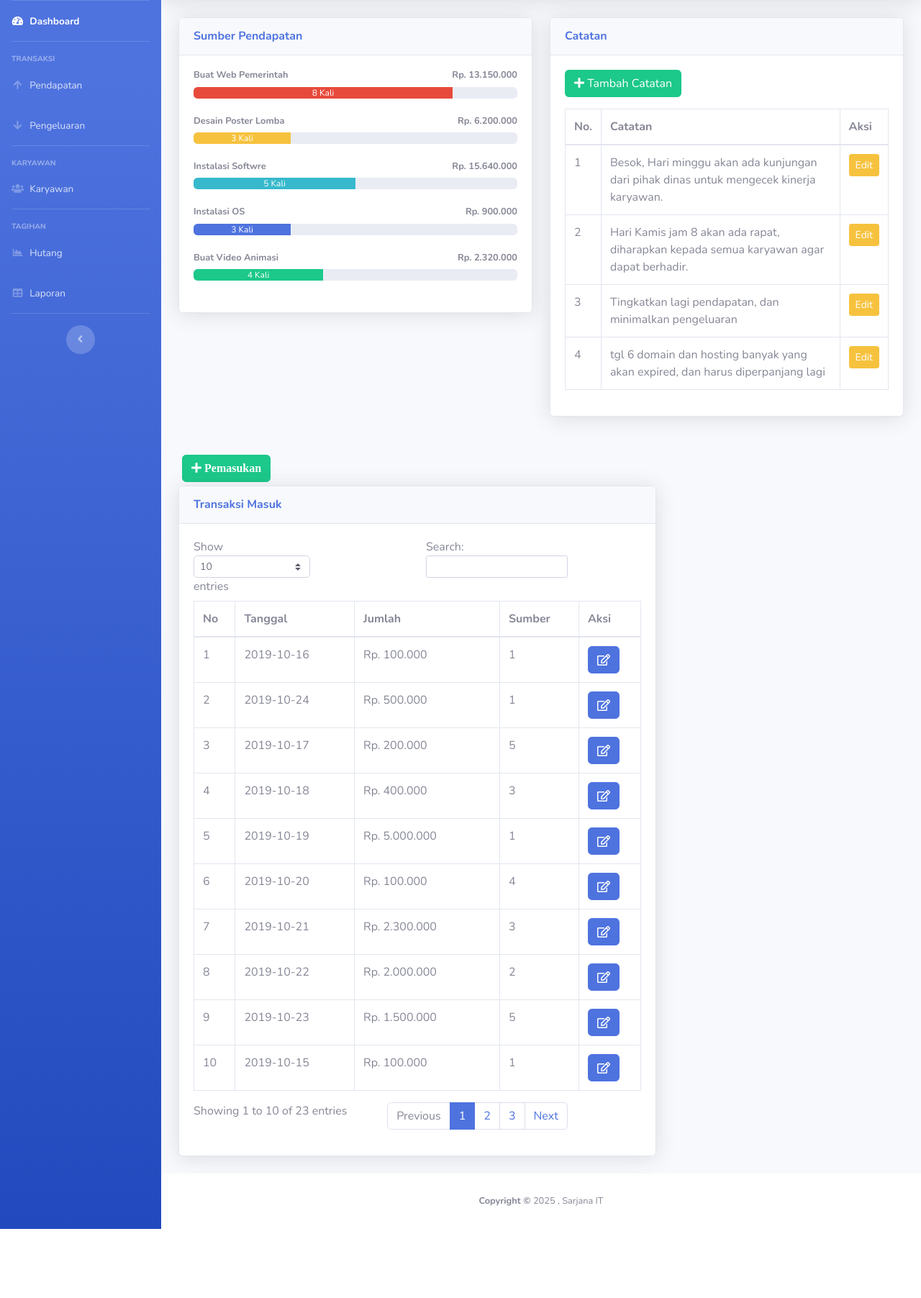
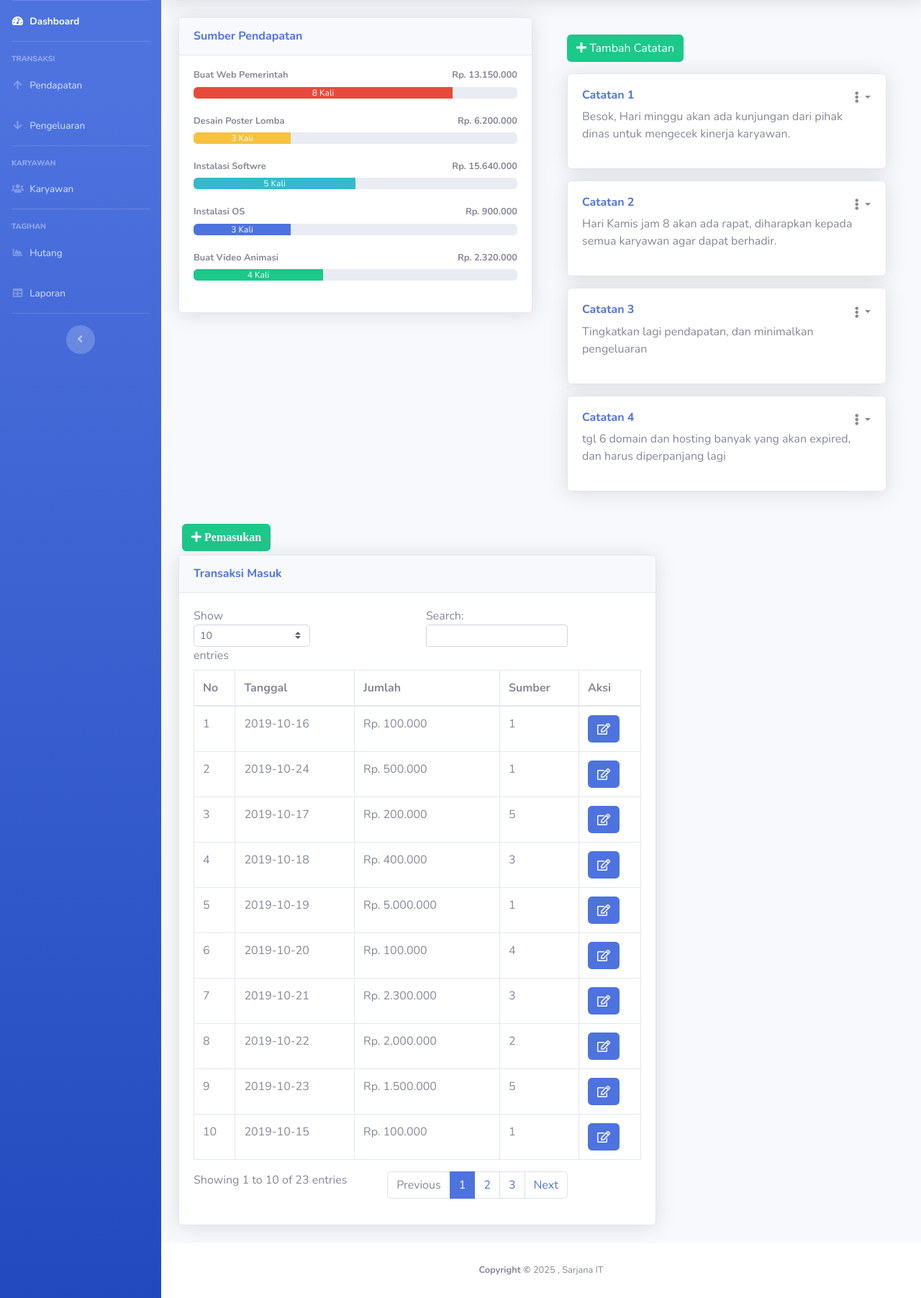
Before and after one commit to dheafareza/Capstone, a PHP site: page /pendapatan.php in a window 1280 px wide. Shown: the part 70-1874 px from the top of the page at 72% size. Before the commit the page ends 1778 px from the top, so only its background shows below. Run offline with PHP 8.4, Linux system fonts and the light colour scheme; a user stored in the database is signed in; data comes from the database, SQL or seed files in the repository.

Commit message:
[update] fitur-catatan

```diff
--- a/pendapatan.php
+++ b/pendapatan.php
@@ -150,73 +150,38 @@ require ('sidebar.php'); ?>
         <div class="col-lg-6 mb-4">
 
 <!-- Catatan Card Example -->
-<div class="card shadow mb-4">
-  <div class="card-header py-3">
-    <h6 class="m-0 font-weight-bold text-primary">Catatan</h6>
-  </div>
-  <div class="card-body">
+<div class="container mt-4">
   <!-- Button Tambah Catatan -->
   <button type="button" class="btn btn-success mb-3" data-toggle="modal" data-target="#modalTambahCatatan">
     <i class="fa fa-plus"></i> Tambah Catatan
   </button>
-    <div class="table-responsive">
-      <table class="table table-bordered" id="dataTableCatatan" width="100%" cellspacing="0">
-        <thead>
-          <tr>
-            <th>No.</th>
-            <th>Catatan</th>
-            <th>Aksi</th>
-          </tr>
-        </thead>
-        <tbody>
+
+  <!-- Catatan List -->
   <?php
   $queryCatatan = mysqli_query($koneksi, "SELECT * FROM catatan");
+  if (mysqli_num_rows($queryCatatan) > 0) {
     while ($dataCatatan = mysqli_fetch_assoc($queryCatatan)) {
-          echo "<tr>";
-          echo "<td>" . $dataCatatan['id_catatan'] . "</td>";
-          echo "<td>" . $dataCatatan['catatan'] . "</td>";
-          echo "<td>";
-          echo "<button class='btn btn-warning btn-sm' data-toggle='modal' data-target='#modalEditCatatan" . $dataCatatan['id_catatan'] . "'>Edit</button>";
-          echo "</td>";
-          echo "</tr>";
-        }
   ?>
-        </tbody>
-      </table>
+    <div class="card shadow mb-3">
+      <div class="card-body">
+        <div class="d-flex justify-content-between">
+                  <h6 class="font-weight-bold text-primary">Catatan <?php echo $dataCatatan['id_catatan']; ?></h6>
+          <!-- Dropdown untuk Edit dan Hapus -->
+          <div class="dropdown">
+            <button class="btn btn-link dropdown-toggle text-secondary p-0" type="button" id="dropdownMenu<?php echo $dataCatatan['id_catatan']; ?>" data-toggle="dropdown" aria-haspopup="true" aria-expanded="false">
+              <i class="fa fa-ellipsis-v"></i>
+            </button>
+            <div class="dropdown-menu dropdown-menu-right" aria-labelledby="dropdownMenu<?php echo $dataCatatan['id_catatan']; ?>">
+              <button class="dropdown-item" data-toggle="modal" data-target="#modalEditCatatan<?php echo $dataCatatan['id_catatan']; ?>">Edit</button>
+              <button class="dropdown-item text-danger" onclick="hapusCatatan(<?php echo $dataCatatan['id_catatan']; ?>)">Hapus</button>
             </div>
           </div>
         </div>
-<!-- Modal Tambah Catatan -->
-<div class="modal fade" id="modalTambahCatatan" tabindex="-1" role="dialog" aria-labelledby="modalTambahCatatanLabel" aria-hidden="true">
-  <div class="modal-dialog" role="document">
-    <div class="modal-content">
-      <div class="modal-header">
-        <h5 class="modal-title" id="modalTambahCatatanLabel">Tambah Catatan</h5>
-        <button type="button" class="close" data-dismiss="modal" aria-label="Close">
-          <span aria-hidden="true">&times;</span>
-        </button>
-      </div>
-      <form action="tambah_catatan.php" method="POST">
-        <div class="modal-body">
-          <div class="form-group">
-            <label for="catatan">Catatan</label>
-            <textarea class="form-control" id="catatan" name="catatan" rows="3" required></textarea>
-          </div>
-        </div>
-        <div class="modal-footer">
-          <button type="button" class="btn btn-secondary" data-dismiss="modal">Batal</button>
-          <button type="submit" class="btn btn-primary">Simpan</button>
-        </div>
-      </form>
-    </div>
+        <p><?php echo $dataCatatan['catatan']; ?></p>
       </div>
     </div>
 
     <!-- Modal Edit Catatan -->
-<?php
-$queryCatatan = mysqli_query($koneksi, "SELECT * FROM catatan");
-while ($dataCatatan = mysqli_fetch_assoc($queryCatatan)) {
-?>
     <div class="modal fade" id="modalEditCatatan<?php echo $dataCatatan['id_catatan']; ?>" tabindex="-1" role="dialog" aria-labelledby="modalEditCatatanLabel<?php echo $dataCatatan['id_catatan']; ?>" aria-hidden="true">
       <div class="modal-dialog" role="document">
         <div class="modal-content">
@@ -244,7 +209,38 @@ while ($dataCatatan = mysqli_fetch_assoc($queryCatatan)) {
     </div>
   <?php
     }
+  } else {
+    echo "<p class='text-muted'>Belum ada catatan.</p>";
+  }
   ?>
+</div>
+
+<!-- Modal Tambah Catatan -->
+<div class="modal fade" id="modalTambahCatatan" tabindex="-1" role="dialog" aria-labelledby="modalTambahCatatanLabel" aria-hidden="true">
+  <div class="modal-dialog" role="document">
+    <div class="modal-content">
+      <div class="modal-header">
+        <h5 class="modal-title" id="modalTambahCatatanLabel">Tambah Catatan</h5>
+        <button type="button" class="close" data-dismiss="modal" aria-label="Close">
+          <span aria-hidden="true">&times;</span>
+        </button>
+      </div>
+      <form action="tambah_catatan.php" method="POST">
+        <div class="modal-body">
+          <div class="form-group">
+            <label for="catatan">Catatan</label>
+            <textarea class="form-control" id="catatan" name="catatan" rows="3" required></textarea>
+          </div>
+        </div>
+        <div class="modal-footer">
+          <button type="button" class="btn btn-secondary" data-dismiss="modal">Batal</button>
+          <button type="submit" class="btn btn-primary">Simpan</button>
+        </div>
+      </form>
+    </div>
+  </div>
+</div>
+
 
 </div>
 
```
Also changed, not shown: pengeluaran.php (+48 -52 lines). Lines whose indentation alone changed are shown as unchanged.
